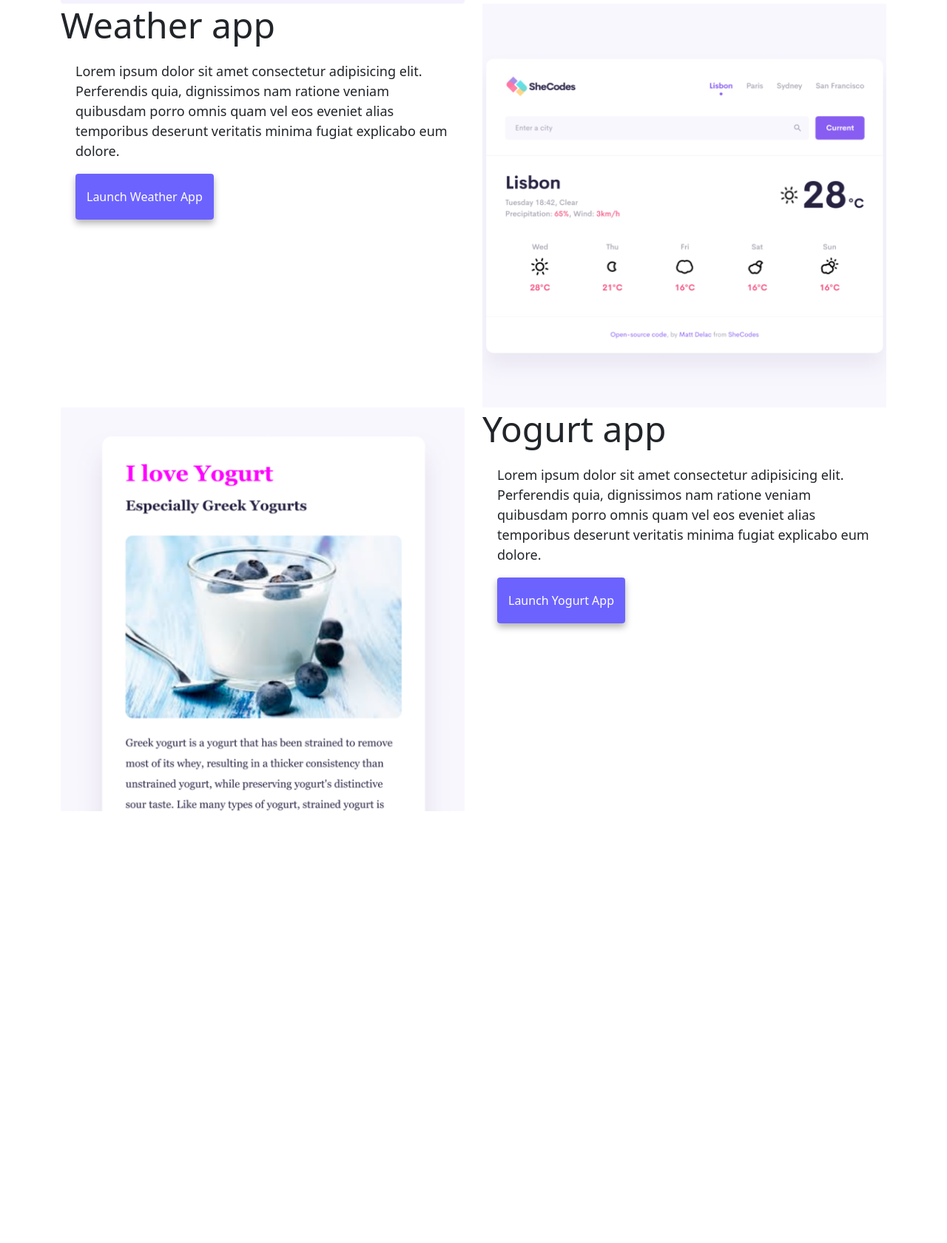
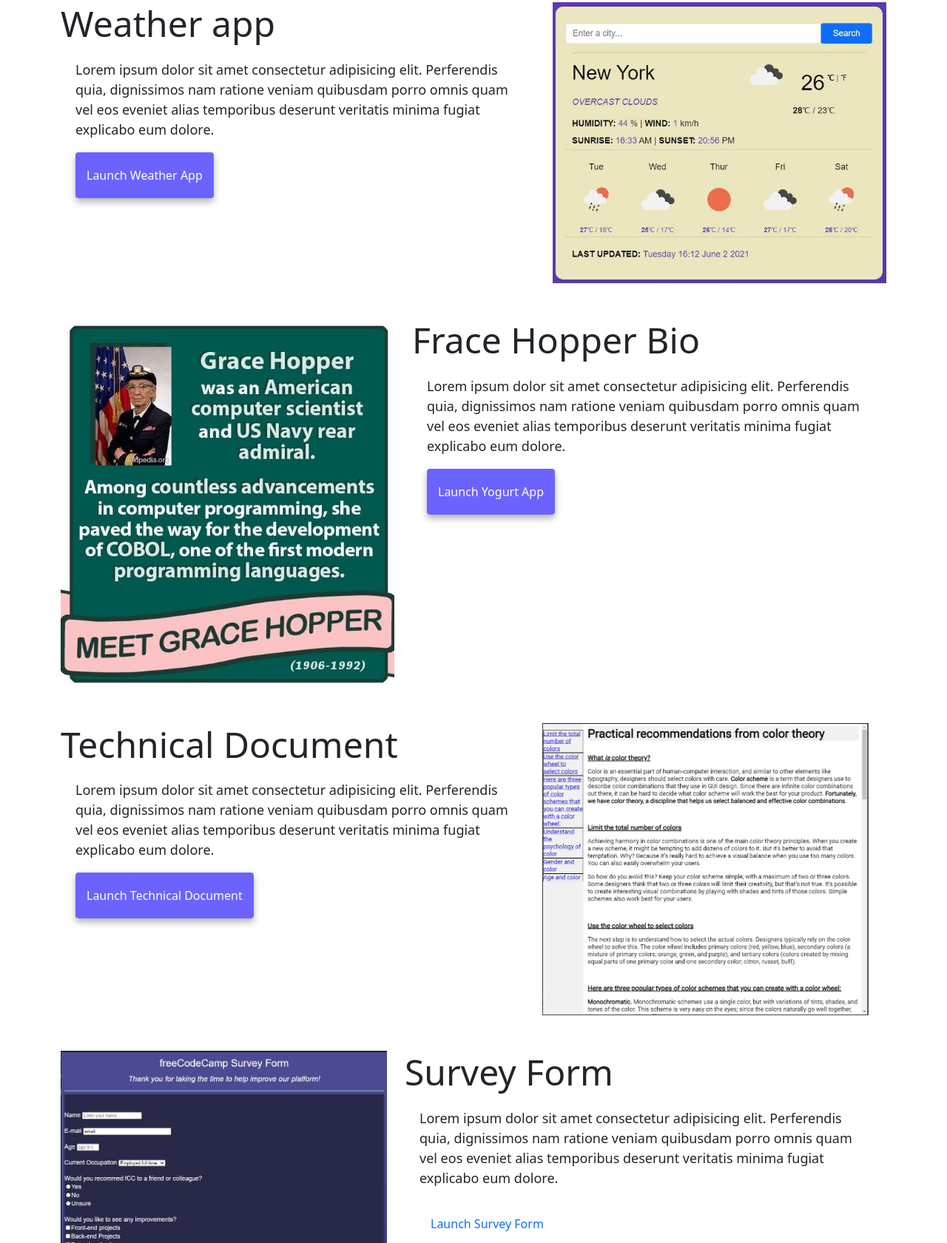
Before and after one commit to acarlson204/Portfolio-2021, a plain HTML site: page index.html in a window 1280 px wide. Shown: the part 1119-2800 px from the top of the page at 74% size. Before the commit the page ends 2216 px from the top, so only its background shows below. Drawn offline with nearby package versions, Linux system fonts and the light colour scheme.

Commit message:
Added other projects to my bio

```diff
--- a/index.html
+++ b/index.html
@@ -53,12 +53,12 @@
     <main>
         <div class="container">
             <div class="row">
-                <div class="col-6">
-                    <img src="media/yoga.png" class="img-fluid rounded" />
+                <div class="col-5">
+                    <img src="media/AlanTuringSnip.JPG" class="img-fluid rounded" />
                 </div>
 
-                <div class="col-6">
-                    <h2 mb-3>Yoga app</h2>
+                <div class="col-7 right-align">
+                    <h2 mb-3 mt-5>Alan Turing app</h2>
                     <p>
                         Lorem ipsum dolor sit amet consectetur adipisicing elit. Perferendis
                         quia, dignissimos nam ratione veniam quibusdam porro omnis quam vel
@@ -66,13 +66,14 @@
                         explicabo eum dolore.
                     </p>
                     <div class="primary-link mb-4">
-                        <a href="#" class="secondary-link">Launch Yoga app</a>
+                        <a href="https://adoring-yalow-51fe02.netlify.app/"
+                            class="secondary-link">Launch Alan Turing app</a>
                     </div>
                 </div>
             </div>
 
             <div class="row">
-                <div class="col-6">
+                <div class="col-7 mt-5">
                     <h2>Weather app</h2>
                     <p>
                         Lorem ipsum dolor sit amet consectetur adipisicing elit. Perferendis
@@ -81,20 +82,21 @@
                         explicabo eum dolore.
                     </p>
                     <div class="primary-link mb-4">
-                        <a href="#" class="secondary-link">Launch Weather app</a>
+                        <a href="https://agitated-lewin-fb1df7.netlify.app/"
+                            class="secondary-link">Launch Weather app</a>
                     </div>
                 </div>
-                <div class="col-6">
-                    <img src="media/weather.png" class="img-fluid" />
+                <div class="col-5">
+                    <img src="media/weatherapp.JPG" class="img-fluid mt-5" />
                 </div>
             </div>
             <div class="row">
-                <div class="col-6">
-                    <img src="media/yogurt.png" class="img-fluid" />
+                <div class="col-5">
+                    <img src="media/gracehopper.JPG" class="img-fluid mt-5" />
                 </div>
 
-                <div class="col-6">
-                    <h2>Yogurt app</h2>
+                <div class="col-7 mt-5">
+                    <h2>Frace Hopper Bio</h2>
                     <p>
                         Lorem ipsum dolor sit amet consectetur adipisicing elit. Perferendis
                         quia, dignissimos nam ratione veniam quibusdam porro omnis quam vel
@@ -102,10 +104,47 @@
                         explicabo eum dolore.
                     </p>
                     <div class="primary-link mb-4">
-                        <a href="#" class="secondary-link">Launch Yogurt App</a>
+                        <a href="https://codepen.io/acarlson204/pen/QWdrwBM"
+                            class="secondary-link">Launch Yogurt App</a>
                     </div>
                 </div>
-            </div>
+                <div class="row">
+                    <div class="col-7 mt-5">
+                        <h2>Technical Document</h2>
+                        <p>
+                            Lorem ipsum dolor sit amet consectetur adipisicing elit. Perferendis
+                            quia, dignissimos nam ratione veniam quibusdam porro omnis quam vel
+                            eos eveniet alias temporibus deserunt veritatis minima fugiat
+                            explicabo eum dolore.
+                        </p>
+                        <div class="primary-link mb-4">
+                            <a href="https://codepen.io/acarlson204/pen/OJWaamN"
+                                class="secondary-link">Launch Technical Document</a>
+                        </div>
+                    </div>
+                    <div class="col-5">
+                        <img src="media/technicaldocument.JPG" class="img-fluid mt-5" />
+                    </div>
+                </div>
+                <div class="row">
+                    <div class="col-5">
+                        <img src="media/surveyform.JPG" class="img-fluid mt-5" />
+                    </div>
+
+                    <div class="col-7 mt-5">
+                        <h2>Survey Form</h2>
+                        <p>
+                            Lorem ipsum dolor sit amet consectetur adipisicing elit. Perferendis
+                            quia, dignissimos nam ratione veniam quibusdam porro omnis quam vel
+                            eos eveniet alias temporibus deserunt veritatis minima fugiat
+                            explicabo eum dolore.
+                        </p>
+                        <div class="primary-link mb-4">
+                            <a href="https://codepen.io/acarlson204/pen/vYgjwLN">Launch Survey
+                                Form</a>
+                        </div>
+                    </div>
+                </div>
     </main>
     </div>
 </body>
--- a/src/style.css
+++ b/src/style.css
@@ -74,6 +74,7 @@
     text-decoration: none;
     text-transform: capitalize;
   }
+
   .secondary-link {
     background: var(--primary-color);
     box-shadow: var(--box-shadow);
```
Also changed, not shown: about.html (+7 -3 lines), media/AlanTuringSnip.JPG (added), media/ProductLandingPageSnip.JPG (added), media/SurveySnip.JPG (added), media/TokyoWeatherSnip.JPG (added), media/gracehopper.JPG (added), media/surveyform.JPG (added), media/technicaldocument.JPG (added), media/weatherapp.JPG (added).
